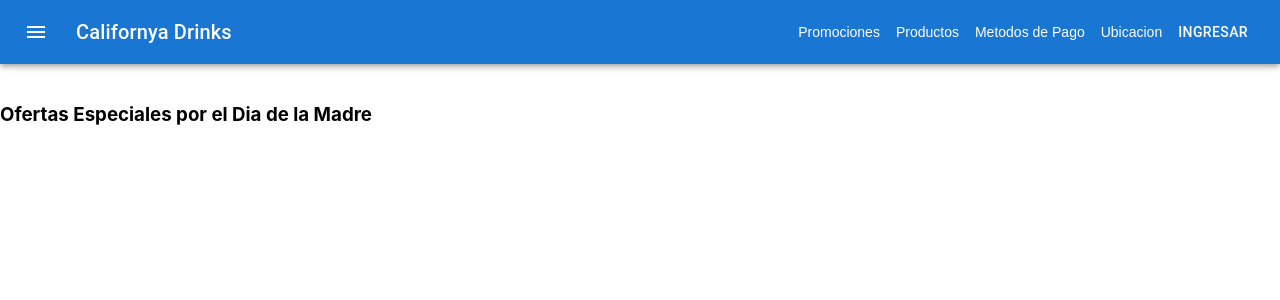
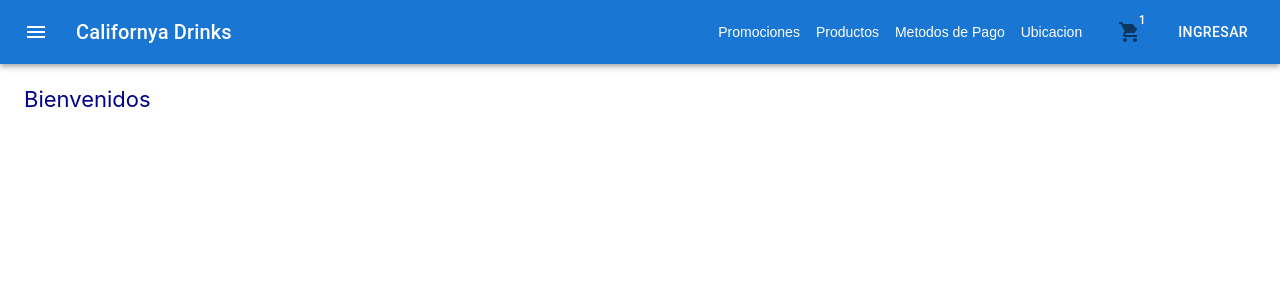
Before and after one commit to marcosgarcia195/californyaGarcia, a React (Create React App) app: page / in a window 1280 px wide. Shown: the top 300 px of the page. Built offline with nearby package versions, Linux system fonts and the light colour scheme.

Commit message:
terceraentrega

```diff
--- a/public/index.html
+++ b/public/index.html
@@ -15,7 +15,7 @@
   <body>
 
 
-    <div id="index"></div>
+    <div id="root"></div>
 
   </body>
 </html>
--- a/src/App.js
+++ b/src/App.js
@@ -1,23 +1,16 @@
 import logo from './logo.svg';
 import './App.css';
+import NavBar from './components/NavBar.js';
+import ItemListContainer from './components/ItemListContainer';
+
+
+
 
 function App() {
   return (
-    <div className="App">
-      <header className="App-header">
-        <img src={logo} className="App-logo" alt="logo" />
-        <p>
-          Edit <code>src/App.js</code> and save to reload.
-        </p>
-        <a
-          className="App-link"
-          href="https://reactjs.org"
-          target="_blank"
-          rel="noopener noreferrer"
-        >
-          Learn React
-        </a>
-      </header>
+    <div className="container">
+     <NavBar/>
+     <ItemListContainer greeting={'Bienvenidos'}/>
     </div>
   );
 }
--- /dev/null
+++ b/src/components/CartWidget.js
@@ -0,0 +1,15 @@
+import * as React from 'react';
+import Badge from '@mui/material/Badge';
+import ShoppingCartIcon from '@mui/icons-material/ShoppingCart';
+import IconButton from '@mui/material/IconButton';
+
+export default function CartWidget() {
+    return (
+
+      <IconButton>
+        <Badge badgeContent={1} color="primary" style={{marginRight:'20px'}}>
+            <ShoppingCartIcon color="action" />
+        </Badge>
+      </IconButton>
+    );
+  }
--- /dev/null
+++ b/src/components/ItemListContainer.js
@@ -0,0 +1,20 @@
+import * as React from 'react';
+import Container from '@mui/material/Container';
+import Box from '@mui/material/Box';
+
+const greetingStyle = {
+  color: 'darkblue',
+  fontSize: 22 ,
+};
+
+
+export default function ItemListContainer({greeting}) {
+    return (
+
+      <Container maxWidth="m">
+        <Box sx={{ bgcolor: 'white', height: '100vh' }}>
+        <p style={greetingStyle}>{greeting}</p>
+        </Box>
+      </Container>
+    );
+  }
--- a/src/components/NavBar.js
+++ b/src/components/NavBar.js
@@ -6,6 +6,8 @@ import Typography from '@mui/material/Typography';
 import Button from '@mui/material/Button';
 import IconButton from '@mui/material/IconButton';
 import MenuIcon from '@mui/icons-material/Menu';
+import CartWidget from './CartWidget.js';
+
 
 export default function ButtonAppBar() {
   return (
@@ -34,19 +36,17 @@ export default function ButtonAppBar() {
           <IconButton color="inherit" sx={{ fontSize: 14 }}>
             Metodos de Pago
           </IconButton>
-          <IconButton color="inherit" sx={{ fontSize: 14 }}>
+          <IconButton color="inherit" sx={{ fontSize: 14 }} style={{marginRight:'20px'}}>
             Ubicacion
           </IconButton>
+
+          <CartWidget/>
 
           <Button color="inherit">Ingresar</Button>
         </Toolbar>
       </AppBar>
     </Box>
 
-    <br></br>
-
-    <h3>Ofertas Especiales por el Dia de la Madre</h3>
-
     </>
   );
 }
--- a/src/index.js
+++ b/src/index.js
@@ -1,9 +1,9 @@
 import React from 'react';
 import ReactDOM from 'react-dom';
 import './index.css';
-import NavBar from './components/NavBar.js';
+import App from './App';
 
 
-ReactDOM.render(<NavBar/>,
-  document.getElementById('index')
+ReactDOM.render(<App/>,
+  document.getElementById('root')
 );
```
